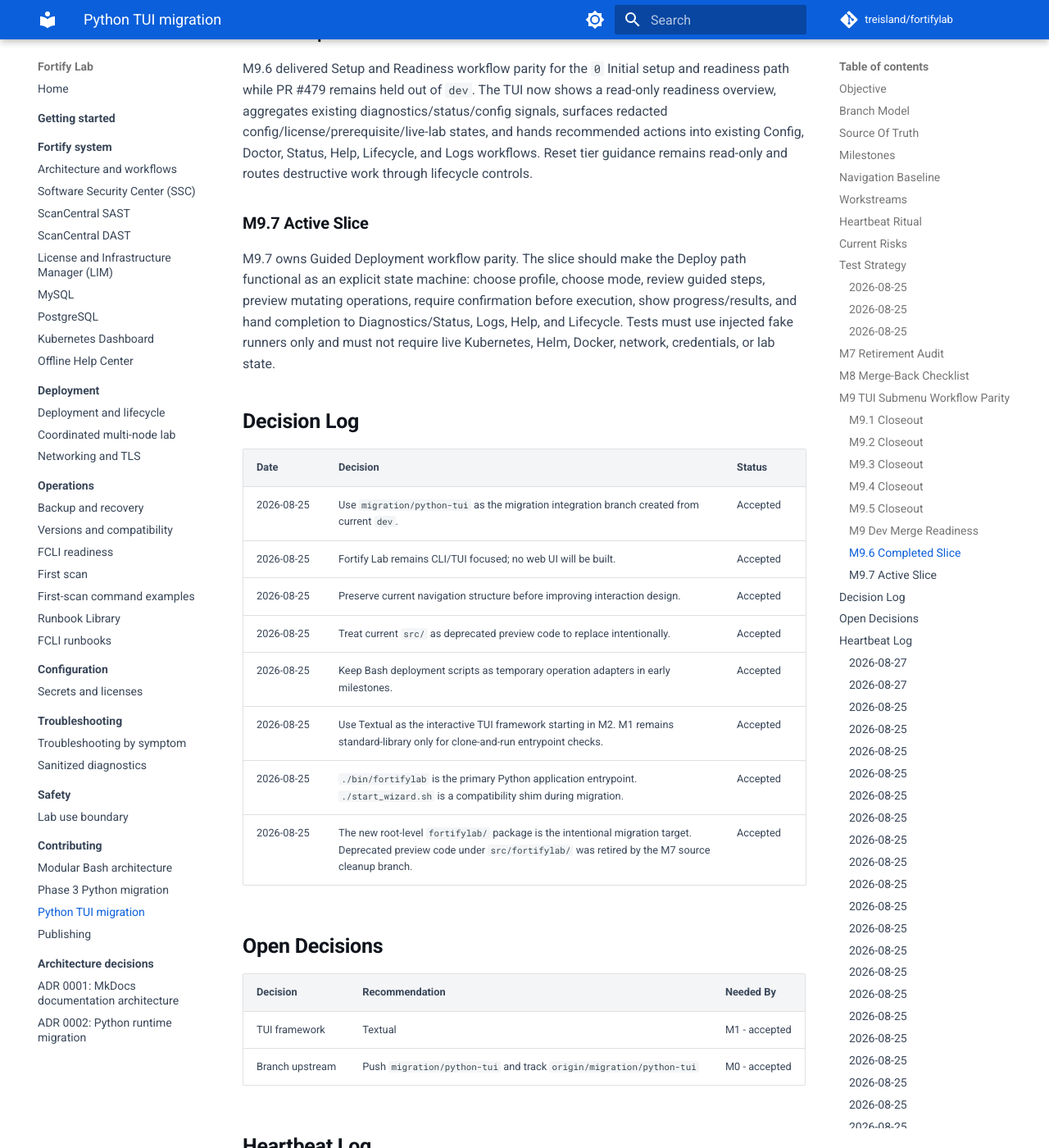
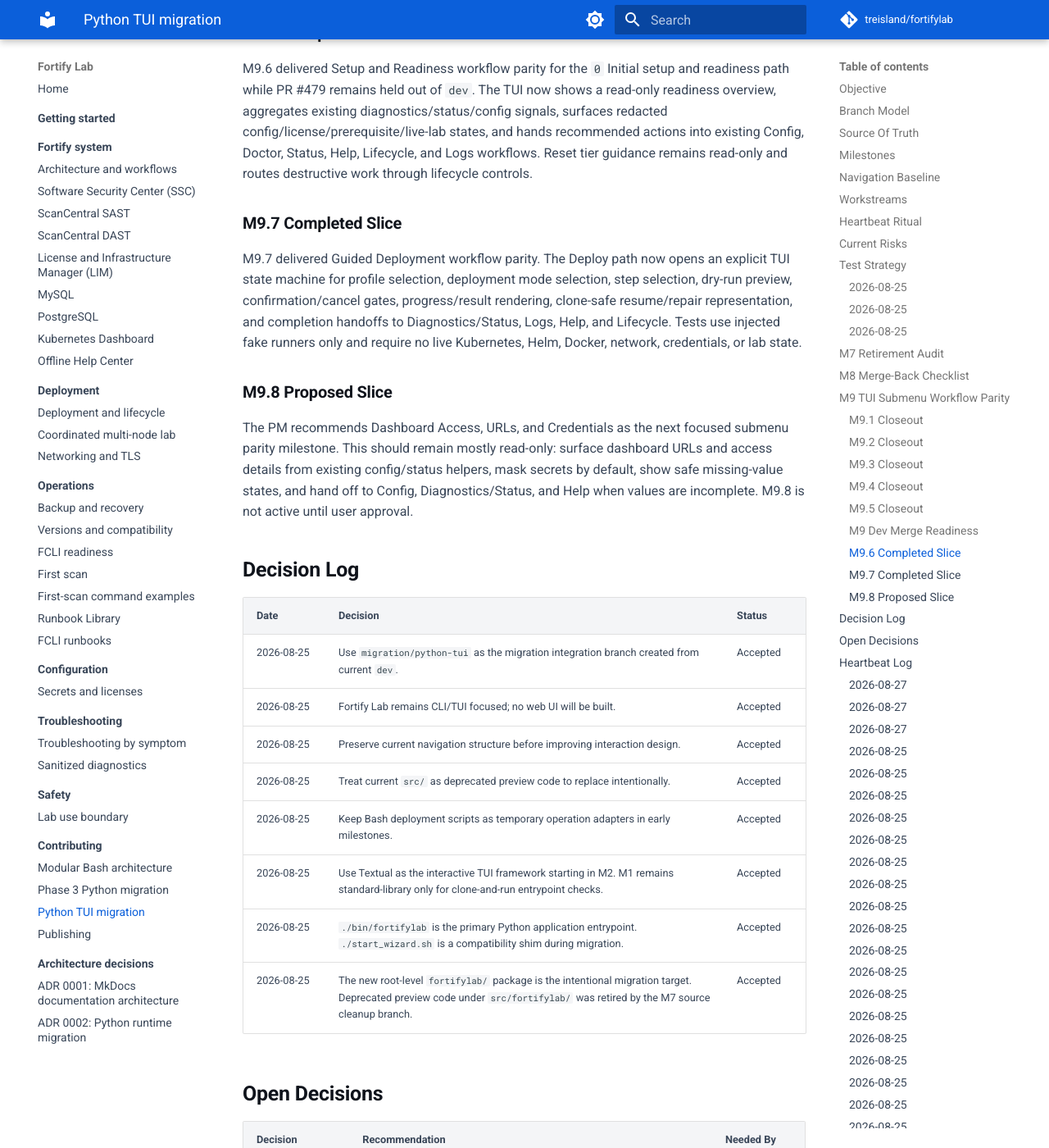
Before and after one commit to treisland/fortifylab, an MkDocs documentation site: the page built from docs/development/python-tui-migration.md, in a window 1280 px wide and 1400 px high, scrolled down 15064 px. Shown: the whole window at 82% size. Built offline with MkDocs 1.6.1 and Material for MkDocs 9.7.7, drawn with Linux system fonts in a browser that asks for light colours; comment, search, counter and statistics services are not loaded; some of the changed text lies outside the part shown.

Commit message:
chore: close M9.7 guided deployment workflow

```diff
--- a/docs/development/python-tui-migration.md
+++ b/docs/development/python-tui-migration.md
@@ -492,14 +492,24 @@
 Logs workflows. Reset tier guidance remains read-only and routes destructive work
 through lifecycle controls.
 
-### M9.7 Active Slice
+### M9.7 Completed Slice
 
-M9.7 owns Guided Deployment workflow parity. The slice should make the Deploy
-path functional as an explicit state machine: choose profile, choose mode, review
-guided steps, preview mutating operations, require confirmation before execution,
-show progress/results, and hand completion to Diagnostics/Status, Logs, Help, and
-Lifecycle. Tests must use injected fake runners only and must not require live
-Kubernetes, Helm, Docker, network, credentials, or lab state.
+M9.7 delivered Guided Deployment workflow parity. The Deploy path now opens an
+explicit TUI state machine for profile selection, deployment mode selection, step
+selection, dry-run preview, confirmation/cancel gates, progress/result rendering,
+clone-safe resume/repair representation, and completion handoffs to
+Diagnostics/Status, Logs, Help, and Lifecycle. Tests use injected fake runners
+only and require no live Kubernetes, Helm, Docker, network, credentials, or lab
+state.
+
+### M9.8 Proposed Slice
+
+The PM recommends Dashboard Access, URLs, and Credentials as the next focused
+submenu parity milestone. This should remain mostly read-only: surface dashboard
+URLs and access details from existing config/status helpers, mask secrets by
+default, show safe missing-value states, and hand off to Config,
+Diagnostics/Status, and Help when values are incomplete. M9.8 is not active until
+user approval.
 
 ## Decision Log
 
@@ -522,6 +532,43 @@
 | Branch upstream | Push `migration/python-tui` and track `origin/migration/python-tui` | M0 - accepted |
 
 ## Heartbeat Log
+
+### 2026-08-27
+
+Milestone: M9.7
+
+Workstream: Guided Deployment Workflow Closeout
+
+Branch: `agent/pm-M9.7-closeout-open-next`
+
+Status: closeout
+
+Changed:
+
+- Merged PR #504 for M9.7 kickoff and guardrails.
+- Merged PR #506 for the guided deployment state machine, operation-adapter/fake-runner boundary, and workflow registration.
+- Merged PR #505 for active guided deployment workflow coverage.
+- Recorded PM recommendation for proposed M9.8 Dashboard Access, URLs, and Credentials workflow.
+- Kept PR #479 open and held out of `dev` for continued focused parity work.
+
+Verification:
+
+- `python3 -m unittest discover tests` passed with 257 tests.
+- `python3 -m compileall -q fortifylab tests` passed.
+- `./bin/fortifylab tui --check`, `./bin/fortifylab doctor --check`, and `./bin/fortifylab status --check` passed.
+- `git diff --check` passed.
+- GitHub `offline-docs` passed on PRs #504, #505, and #506.
+
+Next:
+
+- Await user approval before opening M9.8.
+- Continue adding to PR #479 through `migration/python-tui`; do not merge to `dev` yet.
+
+Blockers: none.
+
+Risks:
+
+- M9.8 includes credential-adjacent surfaces, so default behavior should mask secrets and stay fixture-backed in tests.
 
 ### 2026-08-27
 
```
Also changed, not shown: 1 other file.
